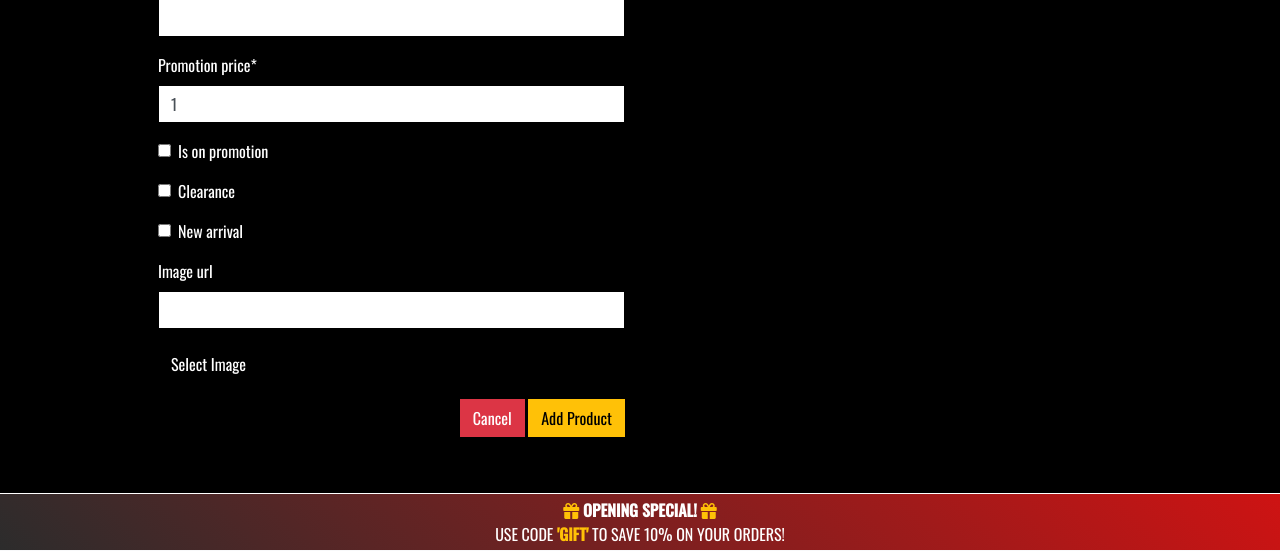
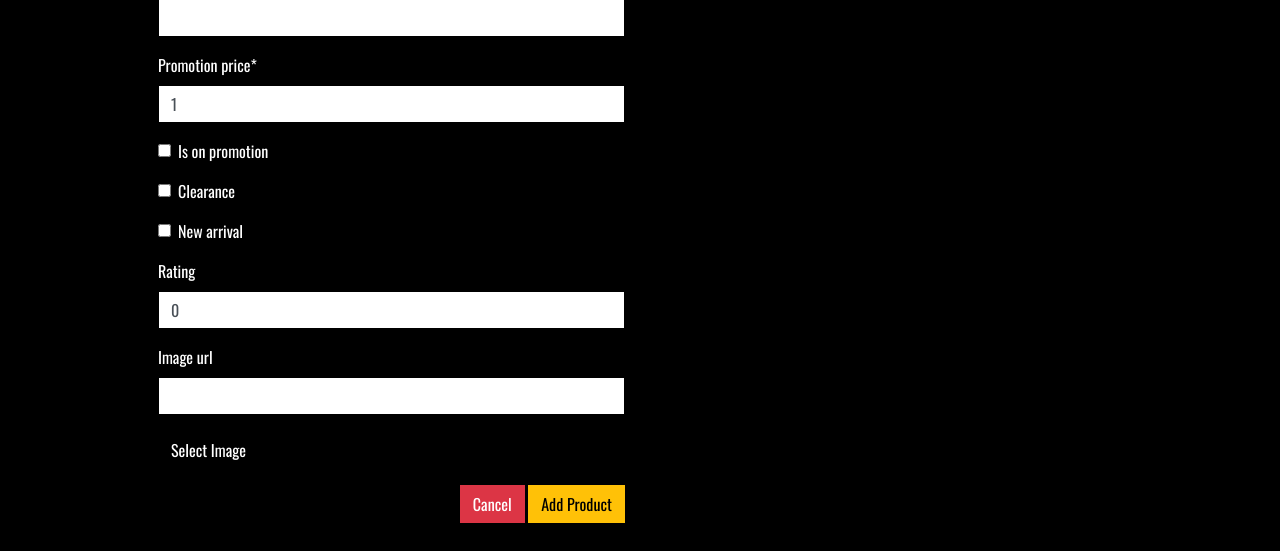
Before and after one commit to DiarmuidSheeran/decked-out-pp-5, a Django app: page /products/add/ in a window 1280 px wide. Shown: the part 1029-1580 px from the top of the page. Run offline with Django 3.2, Linux system fonts and the light colour scheme; the visitor is signed in with stand-in values (Sample User, id 1); data that the repository does not hold is empty; some libraries are stand-ins or nearby versions; some web fonts are replaced.

Commit message:
Upadate reviews and product models to coreectly calculate product ratins and asign to products, update product view to correctly sort by rating

```diff
--- a/decked_out/settings.py
+++ b/decked_out/settings.py
@@ -27,7 +27,7 @@
 SECRET_KEY = os.environ.get('SECRET_KEY')
 
 # SECURITY WARNING: don't run with debug turned on in production!
-DEBUG = True
+DEBUG = False
 ALLOWED_HOSTS = ['8000-diarmuidshe-deckedoutpp-07qedhcrluo.ws-eu108.gitpod.io', 'decked-out-tcg-store-b1147b8f9a0a.herokuapp.com', 'localhost']
 
 
--- a/products/admin.py
+++ b/products/admin.py
@@ -12,7 +12,6 @@
         'image',
     )
 
-    readonly_fields = ('rating',)
 
     ordering = ('sku',)
 
--- a/products/models.py
+++ b/products/models.py
@@ -40,7 +40,7 @@
         default=0,
         null=True,
         blank=True,
-        editable=False
+        editable=True
     )
     image_url = models.URLField(max_length=1024, null=True, blank=True)
     image = models.ImageField(null=True, blank=True)
--- a/products/templates/products/products.html
+++ b/products/templates/products/products.html
@@ -103,7 +103,7 @@
                                             {% if product.average_rating %}
                                                 <small class="text-muted"><i class="fa-solid fa-star" style="color: #FFD43B;"></i> {{ product.average_rating }} / 5</small>
                                             {% else %}
-                                                <small class="text-muted"><i class="fa-solid fa-star" style="color: #FFD43B;"></i> None</small>
+                                                <small class="text-muted"><i class="fa-solid fa-star" style="color: #FFD43B;"></i>0 / 5</small>
                                             {% endif %}
 
                                             {% if user.is_authenticated %}
--- a/products/views.py
+++ b/products/views.py
@@ -1,6 +1,6 @@
 from django.shortcuts import render, redirect, reverse, get_object_or_404
 from django.contrib import messages
-from django.db.models import Q, Case, When, F, DecimalField, Avg
+from django.db.models import Q, Case, When, F, DecimalField, Avg, Value
 from .models import Product, Category, ProductStatistics
 from django.db.models.functions import Lower
 from django.http import JsonResponse
@@ -71,9 +71,21 @@
                     ).order_by(F('sorted_price').desc(nulls_last=True))
             elif sortkey == 'rating':
                 if direction == 'asc':
-                    products = products.order_by('average_rating')
+                    products = products.annotate(
+                        rating_is_null=Case(
+                            When(average_rating__isnull=True, then=Value(1)),
+                            default=Value(0),
+                            output_field=DecimalField()
+                        )
+                    ).order_by('rating_is_null', 'average_rating')
                 elif direction == 'desc':
-                    products = products.order_by('-average_rating')
+                    products = products.annotate(
+                        rating_is_null=Case(
+                            When(average_rating__isnull=True, then=Value(1)),
+                            default=Value(0),
+                            output_field=DecimalField()
+                        )
+                    ).order_by('rating_is_null', '-average_rating')
             else:
                 if direction == 'desc':
                     sortkey = f'-{sortkey}'
```
Also changed, not shown: reviews/models.py (+12 -0 lines).
